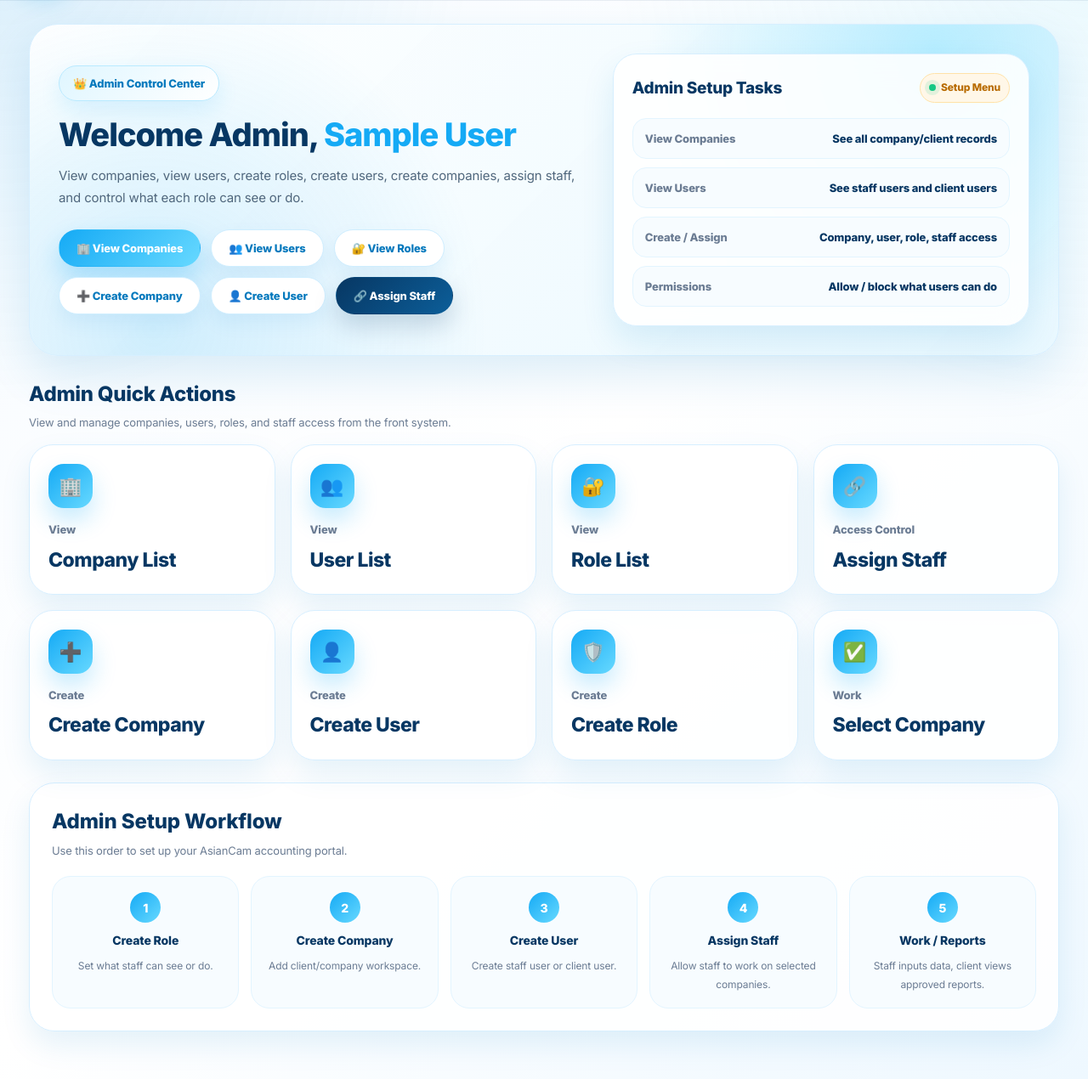
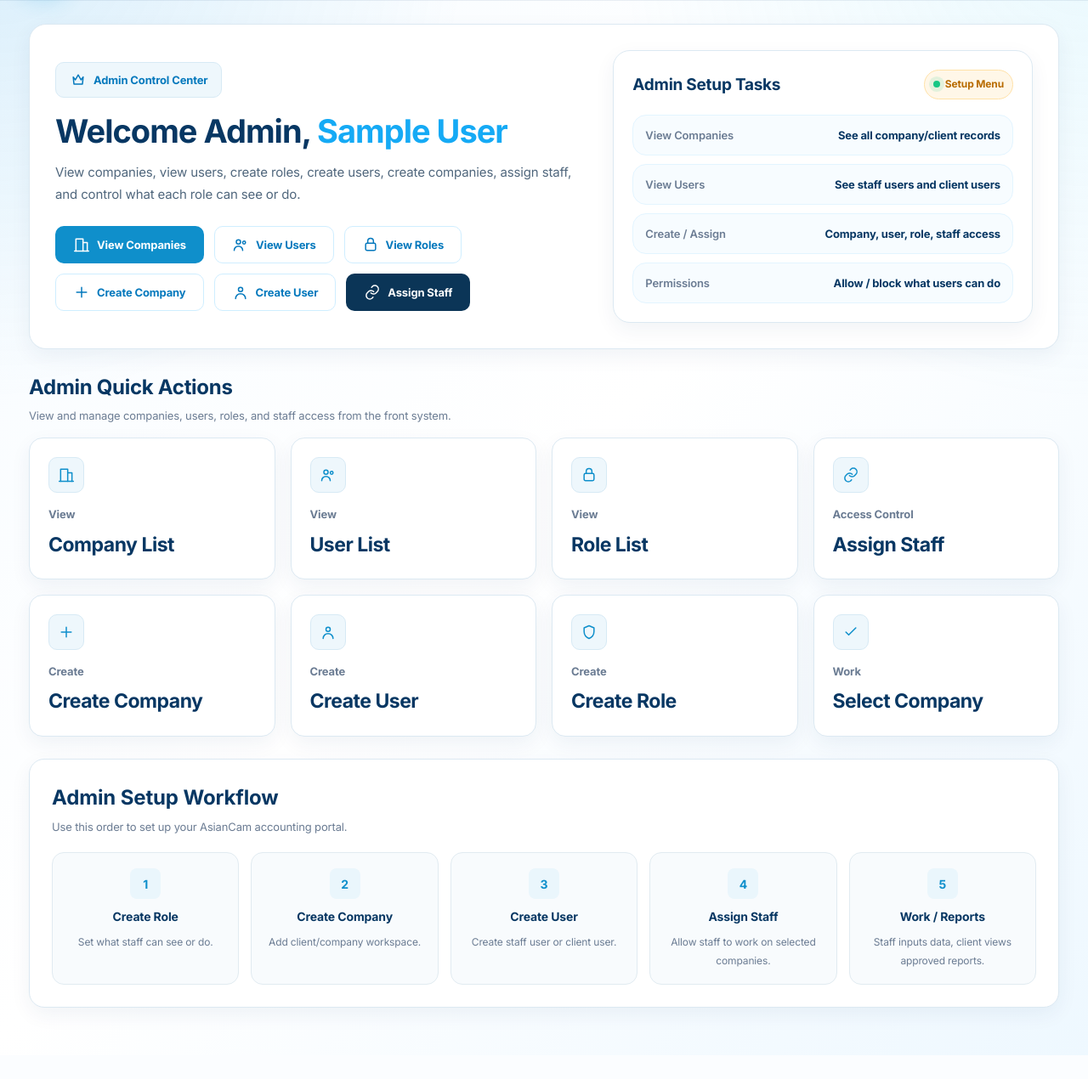
Before and after one commit to tanshychiev/asiancam-system, a Django app: page / in a window 1280 px wide. Shown: the part 80-1350 px from the top of the page at 85% size. After the commit the page ends 1322 px from the top, so only its background shows below. Run offline with Django 5.2, Linux system fonts and the light colour scheme; the visitor is signed in with stand-in values (Sample User, id 1); data that the repository does not hold is empty.

Commit message:
Update navbar and admin home page

```diff
--- a/templates/dashboard/home.html
+++ b/templates/dashboard/home.html
@@ -3,6 +3,57 @@
 {% block title %}AsianCam Accounting Portal{% endblock %}
 
 {% block content %}
+
+<style>
+    .home-wrap{max-width:1240px}
+    .hero,.task-card,.quick-card,.workflow-card{
+        background:#fff!important;
+        border:1px solid #dce9f2!important;
+        box-shadow:0 8px 24px rgba(7,55,99,.06)!important;
+    }
+    .hero{border-radius:20px!important;padding:30px!important}
+    .task-card{border-radius:20px!important}
+    .quick-card{border-radius:16px!important;min-height:138px!important}
+    .workflow-card{border-radius:18px!important}
+    .badge{
+        background:#eef7fc!important;
+        border:1px solid #d7eaf5!important;
+        box-shadow:none!important;
+        border-radius:10px!important;
+        font-weight:700!important;
+    }
+    .btn-home{
+        border-radius:10px!important;
+        box-shadow:none!important;
+        font-weight:650!important;
+    }
+    .btn-home.primary{background:#0f8fcb!important}
+    .btn-home.dark{background:#0b3557!important}
+    .quick-icon{
+        width:42px!important;
+        height:42px!important;
+        border-radius:10px!important;
+        background:#eef7fc!important;
+        color:#0f8fcb!important;
+        box-shadow:none!important;
+        border:1px solid #d7eaf5!important;
+    }
+    .quick-icon svg,.inline-svg{
+        width:20px;height:20px;fill:none;stroke:currentColor;stroke-width:1.8;
+        stroke-linecap:round;stroke-linejoin:round;
+    }
+    .workflow-step{
+        background:#f8fbfd!important;
+        border:1px solid #e1ebf1!important;
+        border-radius:14px!important;
+    }
+    .workflow-no{
+        border-radius:8px!important;
+        background:#eaf6fc!important;
+        color:#0f8fcb!important;
+    }
+</style>
+
 
 <style>
     .home-wrap {
@@ -38,7 +89,7 @@
         background: linear-gradient(135deg, #dff6ff, #fff);
         border: 1px solid #b9eaff;
         color: #0579bd;
-        font-weight: 950;
+        font-weight: 700;
         font-size: 13px;
         margin-bottom: 18px;
         box-shadow: 0 10px 24px rgba(21,170,245,.12);
@@ -50,7 +101,7 @@
         font-size: 38px;
         line-height: 1.12;
         letter-spacing: -1px;
-        font-weight: 950;
+        font-weight: 700;
     }
 
     .hero h1 span {
@@ -80,7 +131,7 @@
         align-items: center;
         justify-content: center;
         gap: 8px;
-        font-weight: 950;
+        font-weight: 700;
         font-size: 13px;
         text-decoration: none;
         border: 1px solid transparent;
@@ -130,7 +181,7 @@
         margin: 0;
         color: #073763;
         font-size: 19px;
-        font-weight: 950;
+        font-weight: 700;
     }
 
     .status-pill {
@@ -143,7 +194,7 @@
         padding: 7px 10px;
         border-radius: 999px;
         font-size: 12px;
-        font-weight: 950;
+        font-weight: 700;
     }
 
     .status-pill.pending {
@@ -171,13 +222,13 @@
     .task-row span {
         color: #6b7c93;
         font-size: 13px;
-        font-weight: 850;
+        font-weight: 600;
     }
 
     .task-row strong {
         color: #073763;
         font-size: 13px;
-        font-weight: 950;
+        font-weight: 700;
         text-align: right;
     }
 
@@ -193,7 +244,7 @@
         margin: 0;
         color: #073763;
         font-size: 24px;
-        font-weight: 950;
+        font-weight: 700;
     }
 
     .section-title p {
@@ -243,7 +294,7 @@
         display: block;
         color: #6b7c93;
         font-size: 13px;
-        font-weight: 900;
+        font-weight: 700;
         margin-bottom: 8px;
     }
 
@@ -251,7 +302,7 @@
         margin: 0;
         color: #073763;
         font-size: 23px;
-        font-weight: 950;
+        font-weight: 700;
         letter-spacing: -.5px;
     }
 
@@ -268,7 +319,7 @@
         margin: 0;
         color: #073763;
         font-size: 24px;
-        font-weight: 950;
+        font-weight: 700;
     }
 
     .workflow-card p {
@@ -297,7 +348,7 @@
         border-radius: 999px;
         background: linear-gradient(135deg, #15aaf5, #67d9ff);
         color: white;
-        font-weight: 950;
+        font-weight: 700;
         display: flex;
         align-items: center;
         justify-content: center;
@@ -308,7 +359,7 @@
         margin: 0 0 7px;
         color: #073763;
         font-size: 14px;
-        font-weight: 950;
+        font-weight: 700;
     }
 
     .workflow-step span {
@@ -368,7 +419,7 @@
 
             <div>
                 {% if request.session.selected_company_id %}
-                    <div class="badge">🏢 Company Workspace Active</div>
+                    <div class="badge"><svg class="inline-svg" viewBox="0 0 24 24"><path d="M4 21V4h10v17"/><path d="M14 9h6v12"/><path d="M2 21h20"/></svg> Company Workspace Active</div>
 
                     <h1>
                         Work on
@@ -381,14 +432,14 @@
                     </p>
 
                     <div class="actions">
-                        <a href="{% url 'journal_create' %}" class="btn-home primary">🧾 Input Accounting Data</a>
-                        <a href="{% url 'accounting_reports' %}" class="btn-home secondary">📊 View Reports</a>
-                        <a href="{% url 'company_list' %}" class="btn-home secondary">🏢 View Companies</a>
-                        <a href="/companies/clear/" class="btn-home dark">🔄 Change Company</a>
+                        <a href="{% url 'journal_create' %}" class="btn-home primary"><svg class="inline-svg" viewBox="0 0 24 24"><path d="M5 3h14v18l-3-2-4 2-4-2-3 2V3Z"/><path d="M8 8h8M8 12h8"/></svg> Input Accounting Data</a>
+                        <a href="{% url 'accounting_reports' %}" class="btn-home secondary"><svg class="inline-svg" viewBox="0 0 24 24"><path d="M4 20V10M10 20V4M16 20v-7M22 20H2"/></svg> View Reports</a>
+                        <a href="{% url 'company_list' %}" class="btn-home secondary"><svg class="inline-svg" viewBox="0 0 24 24"><path d="M4 21V4h10v17"/><path d="M14 9h6v12"/><path d="M2 21h20"/></svg> View Companies</a>
+                        <a href="/companies/clear/" class="btn-home dark"><svg class="inline-svg" viewBox="0 0 24 24"><path d="M20 7h-6V1"/><path d="M20 7a8 8 0 1 0 1 7"/></svg> Change Company</a>
                     </div>
 
                 {% elif request.user.is_superuser %}
-                    <div class="badge">👑 Admin Control Center</div>
+                    <div class="badge"><svg class="inline-svg" viewBox="0 0 24 24"><path d="M5 8l3 4 4-7 4 7 3-4-1 10H6L5 8Z"/></svg> Admin Control Center</div>
 
                     <h1>
                         Welcome Admin,
@@ -401,16 +452,16 @@
                     </p>
 
                     <div class="actions">
-                        <a href="{% url 'company_list' %}" class="btn-home primary">🏢 View Companies</a>
-                        <a href="/users/" class="btn-home secondary">👥 View Users</a>
-                        <a href="/roles/" class="btn-home secondary">🔐 View Roles</a>
-                        <a href="/companies/create/" class="btn-home secondary">➕ Create Company</a>
-                        <a href="/users/create/" class="btn-home secondary">👤 Create User</a>
-                        <a href="/companies/assign-staff/" class="btn-home dark">🔗 Assign Staff</a>
+                        <a href="{% url 'company_list' %}" class="btn-home primary"><svg class="inline-svg" viewBox="0 0 24 24"><path d="M4 21V4h10v17"/><path d="M14 9h6v12"/><path d="M2 21h20"/></svg> View Companies</a>
+                        <a href="/users/" class="btn-home secondary"><svg class="inline-svg" viewBox="0 0 24 24"><circle cx="9" cy="8" r="3"/><path d="M3 20c0-3.3 2.7-6 6-6s6 2.7 6 6"/><circle cx="17" cy="9" r="2"/></svg> View Users</a>
+                        <a href="/roles/" class="btn-home secondary"><svg class="inline-svg" viewBox="0 0 24 24"><rect x="5" y="10" width="14" height="10" rx="2"/><path d="M8 10V7a4 4 0 0 1 8 0v3"/></svg> View Roles</a>
+                        <a href="/companies/create/" class="btn-home secondary"><svg class="inline-svg" viewBox="0 0 24 24"><path d="M12 5v14M5 12h14"/></svg> Create Company</a>
+                        <a href="/users/create/" class="btn-home secondary"><svg class="inline-svg" viewBox="0 0 24 24"><circle cx="12" cy="8" r="3"/><path d="M5 21c0-3.9 3.1-7 7-7s7 3.1 7 7"/></svg> Create User</a>
+                        <a href="/companies/assign-staff/" class="btn-home dark"><svg class="inline-svg" viewBox="0 0 24 24"><path d="M10 13a5 5 0 0 0 7.1.1l2-2a5 5 0 0 0-7.1-7.1l-1 1"/><path d="M14 11a5 5 0 0 0-7.1-.1l-2 2A5 5 0 0 0 12 20l1-1"/></svg> Assign Staff</a>
                     </div>
 
                 {% else %}
-                    <div class="badge">👋 Staff Workspace</div>
+                    <div class="badge"><svg class="inline-svg" viewBox="0 0 24 24"><circle cx="12" cy="7" r="3"/><path d="M5 21c0-3.9 3.1-7 7-7s7 3.1 7 7"/></svg> Staff Workspace</div>
 
                     <h1>
                         Welcome,
@@ -423,7 +474,7 @@
                     </p>
 
                     <div class="actions">
-                        <a href="{% url 'company_list' %}" class="btn-home primary">🏢 Select Company</a>
+                        <a href="{% url 'company_list' %}" class="btn-home primary"><svg class="inline-svg" viewBox="0 0 24 24"><path d="M4 21V4h10v17"/><path d="M14 9h6v12"/><path d="M2 21h20"/></svg> Select Company</a>
                     </div>
                 {% endif %}
             </div>
@@ -510,25 +561,25 @@
 
             <div class="quick-grid">
                 <a href="{% url 'chart_of_accounts' %}" class="quick-card">
-                    <div class="quick-icon">📒</div>
+                    <div class="quick-icon"><svg class="inline-svg" viewBox="0 0 24 24"><path d="M5 4h14v16H5z"/><path d="M8 8h8M8 12h8M8 16h5"/></svg></div>
                     <span>Setup</span>
                     <h3>Chart of Accounts</h3>
                 </a>
 
                 <a href="{% url 'journal_create' %}" class="quick-card">
-                    <div class="quick-icon">🧾</div>
+                    <div class="quick-icon"><svg class="inline-svg" viewBox="0 0 24 24"><path d="M5 3h14v18l-3-2-4 2-4-2-3 2V3Z"/><path d="M8 8h8M8 12h8"/></svg></div>
                     <span>Manual Input</span>
                     <h3>Accounting Data</h3>
                 </a>
 
                 <a href="{% url 'accounting_import_excel' %}" class="quick-card">
-                    <div class="quick-icon">📤</div>
+                    <div class="quick-icon"><svg class="inline-svg" viewBox="0 0 24 24"><path d="M12 3v12"/><path d="m8 7 4-4 4 4"/><path d="M5 15v5h14v-5"/></svg></div>
                     <span>Import Excel</span>
                     <h3>Documents</h3>
                 </a>
 
                 <a href="{% url 'accounting_reports' %}" class="quick-card">
-                    <div class="quick-icon">📊</div>
+                    <div class="quick-icon"><svg class="inline-svg" viewBox="0 0 24 24"><path d="M4 20V10M10 20V4M16 20v-7M22 20H2"/></svg></div>
                     <span>Output</span>
                     <h3>Reports</h3>
                 </a>
@@ -544,49 +595,49 @@
 
             <div class="quick-grid">
                 <a href="{% url 'company_list' %}" class="quick-card">
-                    <div class="quick-icon">🏢</div>
+                    <div class="quick-icon"><svg class="inline-svg" viewBox="0 0 24 24"><path d="M4 21V4h10v17"/><path d="M14 9h6v12"/><path d="M2 21h20"/></svg></div>
                     <span>View</span>
                     <h3>Company List</h3>
                 </a>
 
                 <a href="/users/" class="quick-card">
-                    <div class="quick-icon">👥</div>
+                    <div class="quick-icon"><svg class="inline-svg" viewBox="0 0 24 24"><circle cx="9" cy="8" r="3"/><path d="M3 20c0-3.3 2.7-6 6-6s6 2.7 6 6"/><circle cx="17" cy="9" r="2"/></svg></div>
                     <span>View</span>
                     <h3>User List</h3>
                 </a>
 
                 <a href="/roles/" class="quick-card">
-                    <div class="quick-icon">🔐</div>
+                    <div class="quick-icon"><svg class="inline-svg" viewBox="0 0 24 24"><rect x="5" y="10" width="14" height="10" rx="2"/><path d="M8 10V7a4 4 0 0 1 8 0v3"/></svg></div>
                     <span>View</span>
                     <h3>Role List</h3>
                 </a>
 
                 <a href="/companies/assign-staff/" class="quick-card">
-                    <div class="quick-icon">🔗</div>
+                    <div class="quick-icon"><svg class="inline-svg" viewBox="0 0 24 24"><path d="M10 13a5 5 0 0 0 7.1.1l2-2a5 5 0 0 0-7.1-7.1l-1 1"/><path d="M14 11a5 5 0 0 0-7.1-.1l-2 2A5 5 0 0 0 12 20l1-1"/></svg></div>
                     <span>Access Control</span>
                     <h3>Assign Staff</h3>
                 </a>
 
                 <a href="/companies/create/" class="quick-card">
-                    <div class="quick-icon">➕</div>
+                    <div class="quick-icon"><svg class="inline-svg" viewBox="0 0 24 24"><path d="M12 5v14M5 12h14"/></svg></div>
                     <span>Create</span>
                     <h3>Create Company</h3>
                 </a>
 
                 <a href="/users/create/" class="quick-card">
-                    <div class="quick-icon">👤</div>
+                    <div class="quick-icon"><svg class="inline-svg" viewBox="0 0 24 24"><circle cx="12" cy="8" r="3"/><path d="M5 21c0-3.9 3.1-7 7-7s7 3.1 7 7"/></svg></div>
                     <span>Create</span>
                     <h3>Create User</h3>
                 </a>
 
                 <a href="/roles/create/" class="quick-card">
-                    <div class="quick-icon">🛡️</div>
+                    <div class="quick-icon"><svg class="inline-svg" viewBox="0 0 24 24"><path d="M12 3l7 3v5c0 4.5-2.9 8.2-7 10-4.1-1.8-7-5.5-7-10V6l7-3Z"/></svg></div>
                     <span>Create</span>
                     <h3>Create Role</h3>
                 </a>
 
                 <a href="{% url 'company_list' %}" class="quick-card">
-                    <div class="quick-icon">✅</div>
+                    <div class="quick-icon"><svg class="inline-svg" viewBox="0 0 24 24"><path d="m5 12 4 4L19 6"/></svg></div>
                     <span>Work</span>
                     <h3>Select Company</h3>
                 </a>
@@ -639,25 +690,25 @@
 
             <div class="quick-grid">
                 <a href="{% url 'company_list' %}" class="quick-card">
-                    <div class="quick-icon">🏢</div>
+                    <div class="quick-icon"><svg class="inline-svg" viewBox="0 0 24 24"><path d="M4 21V4h10v17"/><path d="M14 9h6v12"/><path d="M2 21h20"/></svg></div>
                     <span>Step 1</span>
                     <h3>Select Company</h3>
                 </a>
 
                 <div class="quick-card">
-                    <div class="quick-icon">🧾</div>
+                    <div class="quick-icon"><svg class="inline-svg" viewBox="0 0 24 24"><path d="M5 3h14v18l-3-2-4 2-4-2-3 2V3Z"/><path d="M8 8h8M8 12h8"/></svg></div>
                     <span>Step 2</span>
                     <h3>Input Data</h3>
                 </div>
 
                 <div class="quick-card">
-                    <div class="quick-icon">📊</div>
+                    <div class="quick-icon"><svg class="inline-svg" viewBox="0 0 24 24"><path d="M4 20V10M10 20V4M16 20v-7M22 20H2"/></svg></div>
                     <span>Step 3</span>
                     <h3>Auto Reports</h3>
                 </div>
 
                 <div class="quick-card">
-                    <div class="quick-icon">✅</div>
+                    <div class="quick-icon"><svg class="inline-svg" viewBox="0 0 24 24"><path d="m5 12 4 4L19 6"/></svg></div>
                     <span>Step 4</span>
                     <h3>Approval</h3>
                 </div>
```
